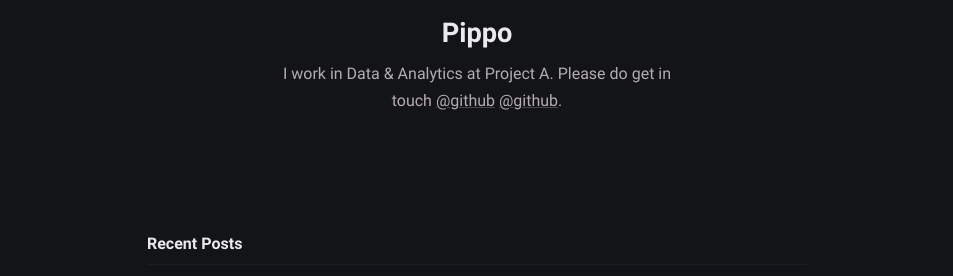
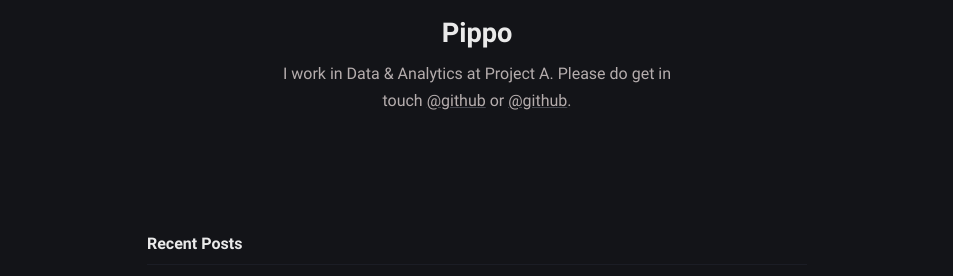
Before and after one commit to pippowie/pippowie.github.io, a Jekyll site: the page built from index.md, in a window 1280 px wide. Shown: the part 310-586 px from the top of the page, without its empty margins (163-1116 px from the left). Built offline with Jekyll 4.4.1, drawn with Linux system fonts in a browser that asks for light colours.

```diff
--- a/_config.yml
+++ b/_config.yml
@@ -13,7 +13,7 @@ author:
   bio: >-
     I work in Data & Analytics at Project A. Please do get in touch <a
     href="https://github.com/pippowie" target="_blank"
-    rel="noopener">@github</a> <a href="https://github.com/pippowie"
+    rel="noopener">@github</a> or <a href="https://github.com/pippowie"
     target="_blank" rel="noopener">@github</a>.
   username: pippowie
   github: pippowie
```
